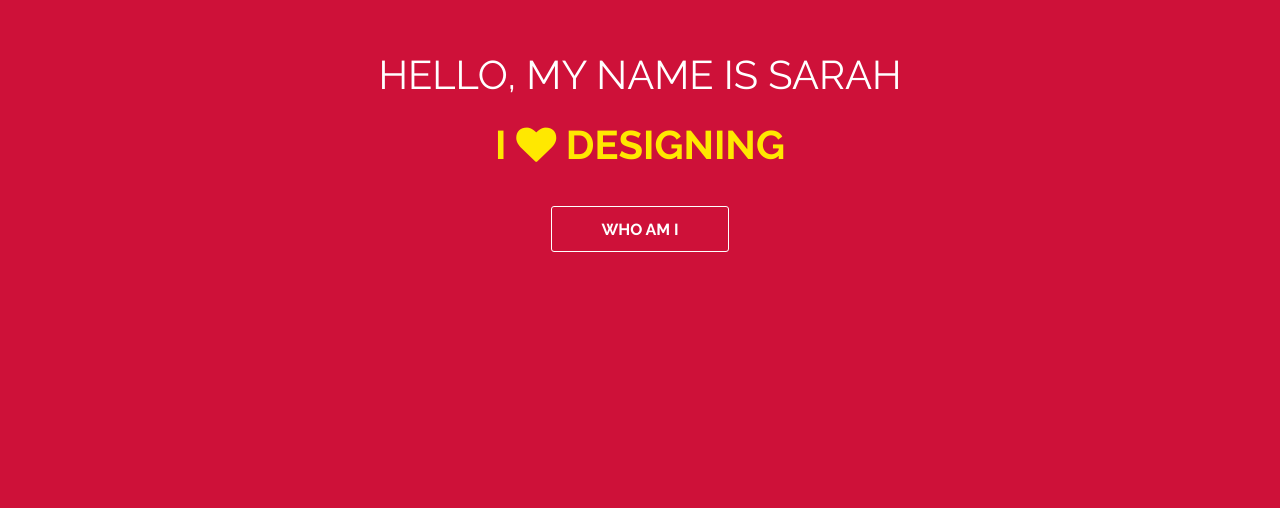
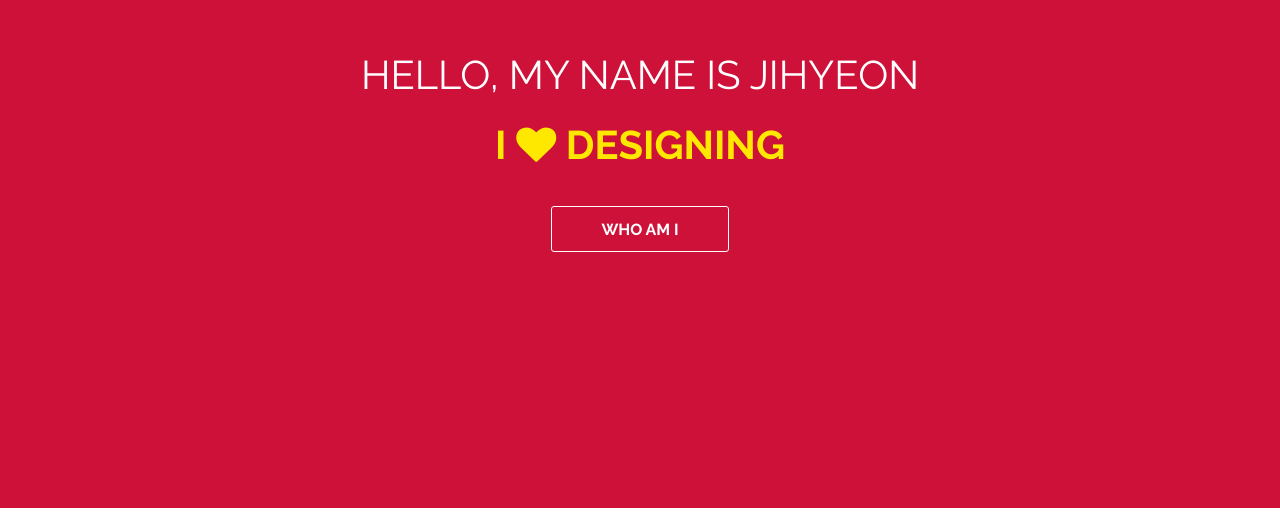
Before and after one commit to djewopitw/djewopitw.github.io, a plain HTML site: page index.html in a window 1280 px wide. Shown: the part 142-656 px from the top of the page. Drawn offline with Linux system fonts and the light colour scheme; files that its build step writes are made by us from their sources; files whose address does not match are found by name.

Commit message:
Update index.html

```diff
--- a/index.html
+++ b/index.html
@@ -9,7 +9,7 @@ Licence: Creative Commons Attribution 3.0** - http://creativecommons.org/license
 <head>
 <meta charset="utf-8">
 <meta name="viewport" content="width=device-width, maximum-scale=1">
-<title>Wow Portfolio Multi Purpose HTML5 Template | Webthemez</title>
+<title>JiHyeon homepage</title>
 <link rel="icon" href="favicon.png" type="image/png">
 <link href="css/bootstrap.min.css" rel="stylesheet" type="text/css">
 <link rel="stylesheet" href="js/fancybox/jquery.fancybox.css" type="text/css" media="screen" />
@@ -35,7 +35,7 @@ Licence: Creative Commons Attribution 3.0** - http://creativecommons.org/license
           <div class="col-md-12">
 
             <div class="top_left_cont zoomIn wow animated">
-              <h2>Hello, my name is Sarah<br> <strong>I <i class="fa fa-heart"></i> Designing</strong></h2>
+              <h2>Hello, my name is JiHyeon<br> <strong>I <i class="fa fa-heart"></i> Designing</strong></h2>
 
                 <div class="underline"></div>
               <a href="#aboutUs" class="read_more2">Who Am I</a> </div>
```
